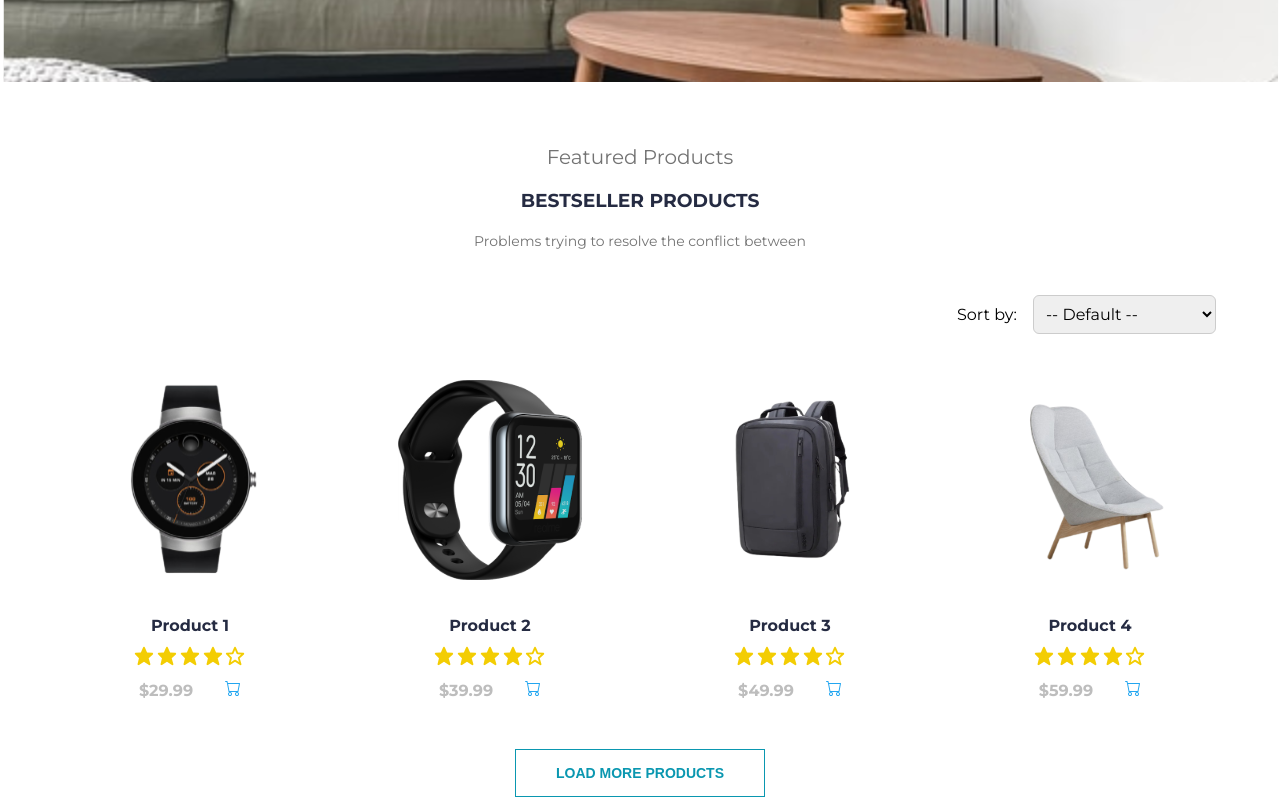
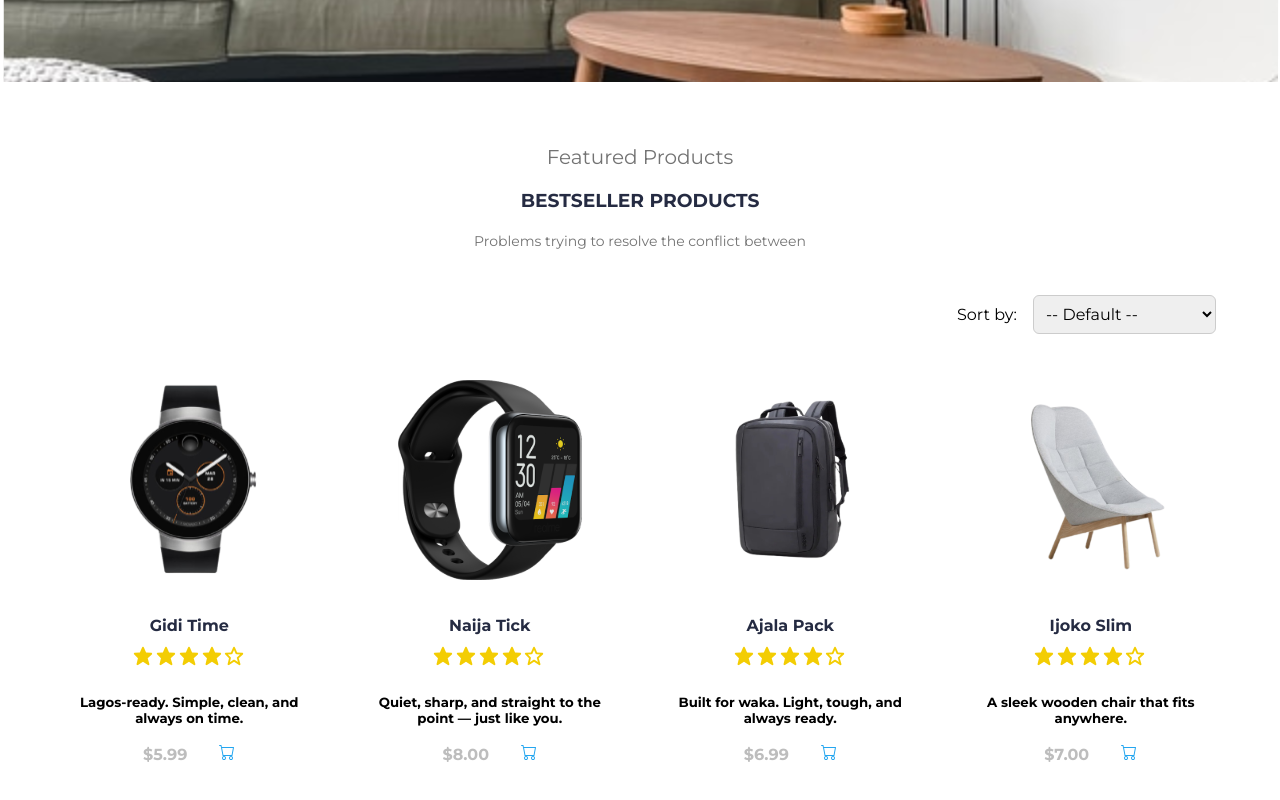
Before and after one commit to ezzzinne/swift-cart, a React (Vite) app in the folder swift-cart-app/: page / in a window 1280 px wide. Shown: the part 540-1340 px from the top of the page. Built offline with nearby package versions, Linux system fonts and the light colour scheme.

Commit message:
Implemented styling changes and functionality changes

```diff
--- a/swift-cart-app/public/products.json
+++ b/swift-cart-app/public/products.json
@@ -2,80 +2,87 @@
     "products": [
         {
             "id": 1,
-            "name": "Product 1",
-            "description": "Description for Product 1",
-            "price": 29.99,
+            "name": "Gidi Time",
+            "description": "Lagos-ready. Simple, clean, and always on time.",
+            "price": 5.99,
             "image": "/product1.svg"
         },
         {
             "id": 2,
-            "name": "Product 2",
-            "description": "Description for Product 2",
-            "price": 39.99,
+            "name": "Naija Tick",
+            "description": "Quiet, sharp, and straight to the point — just like you.",
+            "price": 8.00,
             "image": "/product2.svg"
         },
         {
             "id": 3,
-            "name": "Product 3",
-            "description": "Description for Product 3",
-            "price": 49.99,
+            "name": "Ajala Pack",
+            "description": "Built for waka. Light, tough, and always ready.",
+            "price": 6.99,
             "image": "/product3.svg"
         },
         {
             "id": 4,
-            "name": "Product 4",
-            "description": "Description for Product 4",
-            "price": 59.99,
+            "name": "Ijoko Slim",
+            "description": "A sleek wooden chair that fits anywhere.",
+            "price": 7.00,
             "image": "/product4.svg"
         },
         {
             "id": 5,
-            "name": "Product 5",
-            "description": "Description for Product 5",
-            "price": 69.99,
+            "name": "Abe Ijoko",
+            "description": "Traditional look, modern comfort. Feels like home.",
+            "price": 7.00,
             "image": "/product5.svg"
         },
         {
             "id": 6,
-            "name": "Product 6",
-            "description": "Description for Product 6",
-            "price": 79.99,
+            "name": "Lowkey Sound",
+            "description": "Clean audio. Zero wahala.",
+            "price": 9.00,
             "image": "/product6.svg"
         },
         {
             "id": 7,
-            "name": "Product 7",
-            "description": "Description for Product 7",
-            "price": 89.99,
+            "name": "Calm Rest",
+            "description": "Designed to hold you steady through work or gist.",
+            "price": 13.00,
             "image": "/product7.svg"
         },
         {
             "id": 8,
-            "name": "Product 8",
-            "description": "Description for Product 8",
-            "price": 99.99,
+            "name": "Aago Lite",
+            "description": "Lightweight and portable, perfect for on-the-go.",
+            "price": 9.99,
             "image": "/product8.svg"
         },
         {
             "id": 9,
-            "name": "Product 9",
-            "description": "Description for Product 9",
-            "price": 109.99,
+            "name": "Eko Lens",
+            "description": "Clear shots in traffic, light, or laughter",
+            "price": 20.00,
             "image": "/product9.svg"
         },
         {
             "id": 10,
-            "name": "Product 10",
-            "description": "Description for Product 10",
-            "price": 119.99,
+            "name": "Zanku Beat",
+            "description": "Deep bass for afrobeats and cool calm.",
+            "price": 4.99,
             "image": "/product10.svg"
         },
         {
             "id": 11,
-            "name": "Product 11",
-            "description": "Description for Product 11",
-            "price": 129.99,
+            "name": "Shutter Chair",
+            "description": "A comfortable chair for all-day use.",
+            "price": 10.00,
             "image": "/product11.svg"
+        },
+        {
+            "id": 12,
+            "name": "SitWell Classic",
+            "description": "A classic chair for timeless comfort.",
+            "price": 12.99,
+            "image": "/product12.svg"
         }
     ]
 }
--- a/swift-cart-app/src/App.css
+++ b/swift-cart-app/src/App.css
@@ -48,12 +48,6 @@
   justify-content: center;
   gap: 12px;
   flex-wrap: wrap;
-}
-
-@media (max-width: 576px) {
-  .header-container {
-    display: none;
-  }
 }
 
 .navbar {
@@ -131,20 +125,6 @@
   display: flex;
 }
 
-@media (max-width: 768px) {
-  .desktop-links {
-    display: none;
-  }
-
-  .mobile-toggle {
-    display: block;
-  }
-
-  .icon-items p, .icon-items img {
-    display: none;
-  }
-}
-
 .hero-container {
   background-image: url('./assets/hero.svg');
   background-size: cover;
@@ -191,22 +171,6 @@
   font-size: 14px;
   border-radius: 4px;
   cursor: pointer;
-}
-
-@media (min-width: 768px) {
-  .hero-title {
-    font-size: 40px;
-  }
-
-  .hero-container {
-    padding: 80px 10%;
-  }
-}
-
-@media (max-width: 768px) {
-  .hero-overlay {
-    padding: 80px 10%;
-  }
 }
 
 .product-container {
@@ -431,29 +395,6 @@
   margin-top: 0;
 }
 
-@media (max-width: 1024px) {
-  .services-container {
-    padding: 0 80px;
-  }
-}
-
-@media (max-width: 768px) {
-  .services-container {
-    padding: 0 60px;
-    }
-}
-
-@media (max-width: 480px) {
-  .services-container {
-    padding: 0 40px;
-  }
-
-  .services-wrapper {
-    flex-direction: column;
-    align-items: center;
-  }
-}
-
 .posts-container {
   padding: 0 5%;
   max-width: 1200px;
@@ -665,21 +606,6 @@
   font-weight: 700;
 }
 
-@media (max-width: 768px) {
-  .footer-container {
-    padding: 40px 40px;
-  }
-
-  .footer-top-row {
-    flex-direction: column;
-    justify-content: start;
-    align-items: start;
-    gap: 15px;
-    margin: 0;
-    flex-wrap: nowrap;
-  }
-}
-
 .cart-page {
   font-family: "Montserrat", sans-serif;
 }
@@ -707,6 +633,8 @@
   border-radius: 8px;
   padding: 1rem;
   display: flex;
+  flex-wrap: wrap;
+  gap: 1rem;
   align-items: center;
   justify-content: space-between;
   margin-bottom: 1rem;
@@ -715,17 +643,22 @@
 
 .cart-item img {
   width: 60px;
+  height: 60px;
+  object-fit: contain;
   border-radius: 6px;
 }
 
 .cart-item-info {
-  flex: 1;
-  margin-left: 1rem;
+  flex: 1 1 200px;
+  min-width: 150px;
+  margin-left: 0.5rem;
   color: #252B42;
 }
 
 .cart-actions {
   display: flex;
+  flex-wrap: wrap;
+  justify-content: center;
   align-items: center;
   gap: 0.5rem;
 }
@@ -816,3 +749,71 @@
   padding: 2px 6px;
   line-height: 1;
 }
+
+@media (min-width: 768px) {
+  .hero-title {
+    font-size: 40px;
+  }
+
+  .hero-container {
+    padding: 80px 10%;
+  }
+}
+
+@media (max-width: 480px) {
+  .services-container {
+    padding: 0 40px;
+  }
+
+  .services-wrapper {
+    flex-direction: column;
+    align-items: center;
+  }
+}
+
+@media (max-width: 576px) {
+  .header-container {
+    display: none;
+  }
+}
+
+@media (max-width: 768px) {
+  .desktop-links {
+    display: none;
+  }
+
+  .mobile-toggle {
+    display: block;
+  }
+
+  .icon-items p, .icon-items img {
+    display: none;
+  }
+
+  .hero-overlay {
+    padding: 80px 10%;
+  }
+
+  .services-container {
+    padding: 0 60px;
+  }
+
+  .footer-container {
+    padding: 40px 40px;
+  }
+
+  .footer-top-row {
+    flex-direction: column;
+    justify-content: start;
+    align-items: start;
+    gap: 15px;
+    margin: 0;
+    flex-wrap: nowrap;
+  }
+}
+
+@media (max-width: 1024px) {
+  .services-container {
+    padding: 0 80px;
+  }
+}
--- a/swift-cart-app/src/components/Header.tsx
+++ b/swift-cart-app/src/components/Header.tsx
@@ -16,11 +16,11 @@ const Header = () => {
                     </div>
                     <div className="item">
                         <img src={Mail} alt="Mail icon" />
-                        <p>michelle.rivera@example.com</p>
+                        <p>ezinne.nwani22@gmail.com</p>
                     </div>
                 </section>
                 <section className="second-item">
-                    <p>Follow Us  and get a chance to win 80% off</p>
+                    <p>Follow Us  and get a chance to win 13.2% off</p>
                 </section>
                 <section className="third-item">
                     <p>Follow Us  :</p>
--- a/swift-cart-app/src/components/ProductCard.tsx
+++ b/swift-cart-app/src/components/ProductCard.tsx
@@ -20,7 +20,7 @@ const ProductCard: React.FC<ProductCardProps> = ({ product }) => {
     };
 
     return (
-        <div className="product-card">
+        <section className="product-card">
             <div>
               <img src={product.image} alt={product.name} className="product-image" />
             </div>
@@ -32,7 +32,8 @@ const ProductCard: React.FC<ProductCardProps> = ({ product }) => {
                 <img src={Star} alt="star" />
                 <img src={EmptyStar} alt="empty star" />
             </div>
-            <div className="price-container">
+            <h5 className="product-description">{product.description}</h5>
+            <section className="price-container">
                 <h5 className="price">${product.price.toFixed(2)}</h5>
                 <div className="add-to-cart">
                     <button className="icon-button" onClick={handleAddToCart}>
@@ -40,9 +41,9 @@ const ProductCard: React.FC<ProductCardProps> = ({ product }) => {
                     </button>
                     {added && <span className="feedback">Added!</span>}
                 </div>
-            </div>
+            </section>
 
-        </div>
+        </section>
     );
 };
 
--- a/swift-cart-app/src/components/Products.tsx
+++ b/swift-cart-app/src/components/Products.tsx
@@ -29,14 +29,14 @@ const Products = () => {
 
     return (
         <>
-            <div className="product-container">
+            <section className="product-container">
                 <div className="product-description">
                     <h4>Featured Products</h4>
                     <h3>BESTSELLER PRODUCTS</h3>
                     <p>Problems trying to resolve the conflict between </p>
                 </div>
 
-                <div className="product-sortbar">
+                <section className="product-sortbar">
                     <label htmlFor="sort">Sort by:</label>
                     <select id="sort" onChange={(e) => setSortBy(e.target.value)} value={sortBy}>
                         <option value="">-- Default --</option>
@@ -45,21 +45,21 @@ const Products = () => {
                         <option value="nameAZ">Name: A to Z</option>
                         <option value="nameZA">Name: Z to A</option>
                     </select>
-                </div>
+                </section>
 
 
-                <div className="product-card-container">
+                <section className="product-card-container">
                     {sortedProducts.slice(0, visibleCount).map((product: Product) => (
                         <ProductCard key={product.id} product={product} />
                     ))}
-                </div>
+                </section>
 
                 {visibleCount < products.length && (
                     <div>
                         <button onClick={handleLoadMore} className="product-button">LOAD MORE PRODUCTS</button>
                     </div>
                 )}
-            </div>
+            </section>
         </>
     );
 };
--- a/swift-cart-app/src/pages/Cart.tsx
+++ b/swift-cart-app/src/pages/Cart.tsx
@@ -28,7 +28,7 @@ const Cart = () => {
     };
 
     return (
-        <div className="cart-page">
+        <section className="cart-page">
             <div className="cart-container">
                 <h2>Order Summary</h2>
 
@@ -87,7 +87,7 @@ const Cart = () => {
                 </>
             )}
 
-        </div>
+        </section>
     )
 
 };
```
Also changed, not shown: swift-cart-app/public/product12.svg (added), swift-cart-app/src/pages/Homepage.tsx (indentation only).
